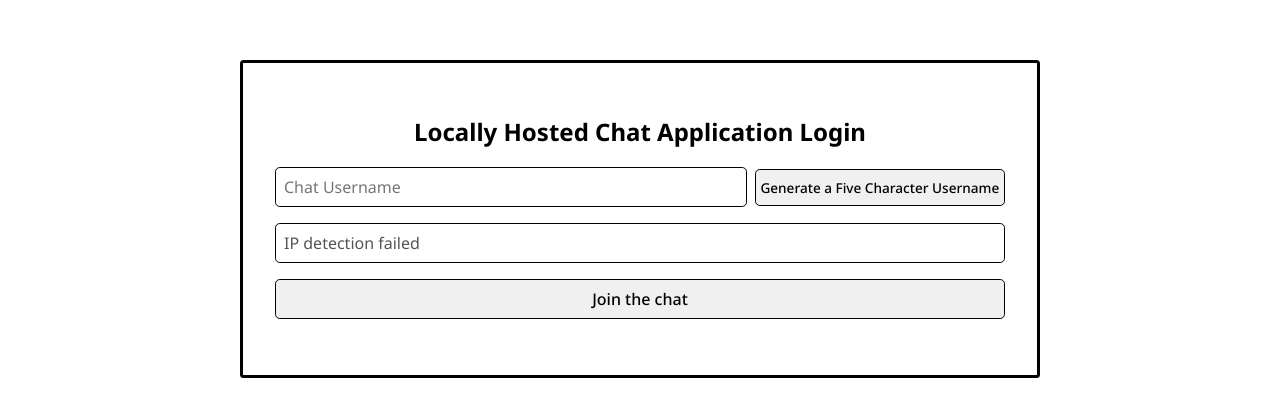
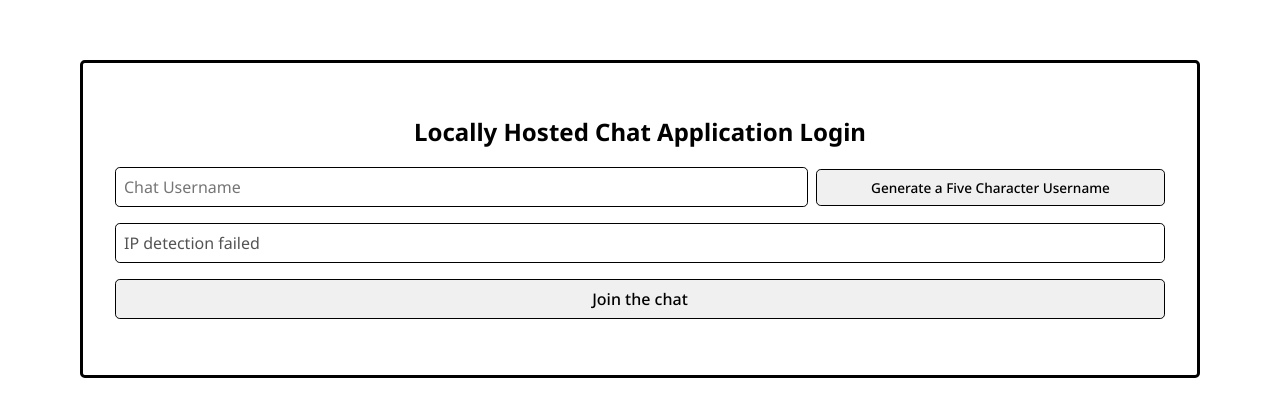
Before and after one commit to richie-rich90454/local_server_chat, a website built with Vite: page index.html in a window 1280 px wide. Shown: the part 181-598 px from the top of the page. Built offline with nearby package versions, Linux system fonts and the light colour scheme; files whose address does not match are found by name.

Commit message:
made UI larger

```diff
--- a/src/style.css
+++ b/src/style.css
@@ -12,10 +12,10 @@ body{
 #login,#chatUI{
 	padding:2rem;
 	width:100%;
-	max-width:50rem;
-	margin:auto;
+	max-width:70rem;
+	margin:0 auto;
 	text-align:center;
-	border-radius:.223rem;
+	border-radius:.3rem;
 	border:0.2rem solid #000;
 	box-sizing:border-box;
 	background:#FFF;
@@ -24,7 +24,7 @@ input,textarea{
 	width:100%;
 	padding:.5rem .5rem;
 	margin-bottom:1rem;
-	border-radius:.30rem;
+	border-radius:.3rem;
 	border:1px solid #000;
 	background-color:#FFF;
 	font-family:"Noto Sans",sans-serif;
@@ -55,7 +55,7 @@ textarea{
 }
 #messages{
 	min-height:10rem;
-	border-radius:0.1rem;
+	border-radius:0.2rem;
 	border:2px solid #000;
 	list-style:none;
 	text-align:left;
@@ -110,10 +110,6 @@ li:last-child{
 		padding:1.5rem;
 		max-width:95%;
 	}
-	input,textarea,input[type="button"]{
-		padding:0.5rem 0.5rem;
-		font-size:16px;
-	}
 	#genUsername{
 		font-size:0.75rem;
 		padding:.4rem .2rem;
```
